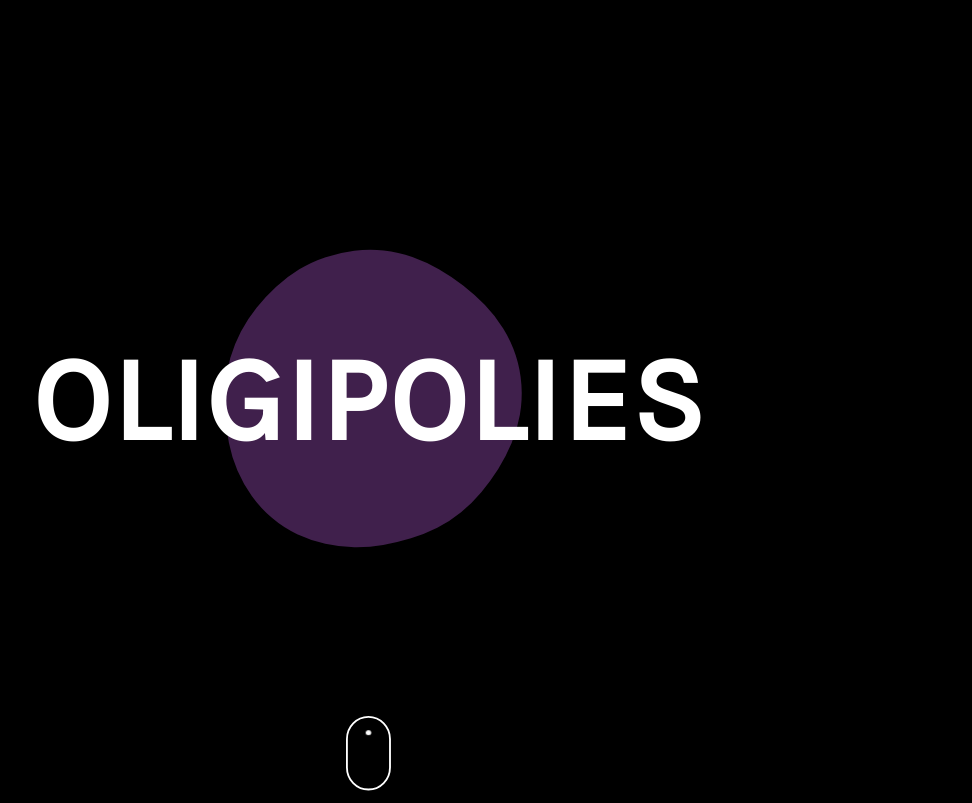
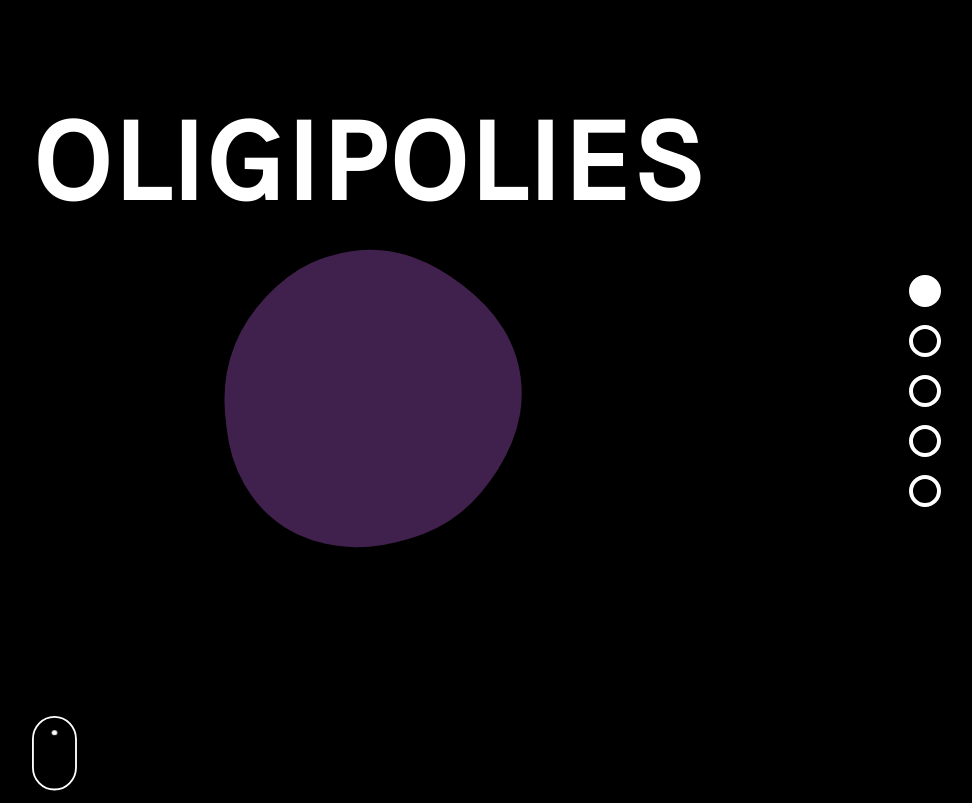
Before and after one commit to oazeemi/474-final-project, a plain HTML site: page index.html in a window 1280 px wide. Shown: the top 803 px of the page, without its empty margins (271-1243 px from the left). Drawn offline with nearby package versions, Linux system fonts and the light colour scheme.

Commit message:
Steppers

```diff
--- a/index.html
+++ b/index.html
@@ -1,47 +1,64 @@
 <!DOCTYPE html>
 
 <html lang="en">
+
 <head>
   <meta charset="utf-8" />
 
   <title>Oligopolies</title>
   <link rel="stylesheet" type="text/css" href="style.css" />
-    <link
-      href="https://fonts.googleapis.com/css?family=Karla&display=swap"
-      rel="stylesheet"
-    />
+  <link href="https://fonts.googleapis.com/css?family=Karla&display=swap" rel="stylesheet" />
 </head>
 
 <body>
+  <div id="cbp-fbscroller" class="cbp-fbscroller">
+    <script src="script.js"></script>
     <script src="https://code.jquery.com/pep/0.4.3/pep.js"></script>
-    <script src="https://unpkg.com/@babel/standalone/babel.min.js"></script>
-    <script src="script.js"></script>
-    <div>
+
+    <nav>
+      <a href="#fbsection1" class="cbp-fbcurrent">Section 1</a>
+      <a href="#fbsection2">Section 2</a>
+      <a href="#fbsection3">Section 3</a>
+      <a href="#fbsection4">Section 4</a>
+      <a href="#fbsection5">Section 5</a>
+    </nav>
+
+    <section id="fbsection1">
+      <div class=container4>
         <h1>Oligipolies</h1>
       </div>
 
-    <div id="bottom">
-      <svg
-        class="mouse"
-        xmlns="http://www.w3.org/2000/svg"
-        viewBox="0 0 76 130"
-        preserveAspectRatio="xMidYMid meet"
-      >
+      <div id="bottom" style="text-align:center;">
+        <svg class="mouse" xmlns="http://www.w3.org/2000/svg" viewBox="0 0 76 130" preserveAspectRatio="xMidYMid meet">
           <g fill="none" fill-rule="evenodd">
-          <rect
-            width="70"
-            height="118"
-            x="1.5"
-            y="1.5"
-            stroke="#FFF"
-            stroke-width="3"
-            rx="36"
-          />
+            <rect width="70" height="118" x="1.5" y="1.5" stroke="#FFF" stroke-width="3" rx="36" />
             <circle class="scroll" cx="36.5" cy="31.5" r="4.5" fill="#FFF" />
           </g>
         </svg>
       </div>
+    </section>
 
-    <div id="content" class="content"></div>
+    <section id="fbsection2">
+      <h1>Works2</h1>
+    </section>
+    <section id="fbsection3">
+      <h1>Works3</h1>
+    </section>
+    <section id="fbsection4">
+      <h1>Works4</h1>
+    </section>
+    <section id="fbsection5">
+      <h1>Works5</h1>
+    </section>
+
+  </div>
 </body>
+
+
+
+
+
+
+
+
 </html>
--- a/script.js
+++ b/script.js
@@ -38,10 +38,8 @@ class Blob {
     ctx.moveTo((p0.x + p1.x) / 2, (p0.y + p1.y) / 2);
 
     for (let i = 1; i < points; i++) {
-      pointsArray[i].solveWith(
-        pointsArray[i - 1],
-        pointsArray[i + 1] || pointsArray[0]
-      );
+
+      pointsArray[i].solveWith(pointsArray[i - 1], pointsArray[i + 1] || pointsArray[0]);
 
       let p2 = pointsArray[i].position;
       var xc = (p1.x + p2.x) / 2;
@@ -63,7 +61,7 @@ class Blob {
     // ctx.closePath();
     ctx.fillStyle = this.color;
     ctx.fill();
-    ctx.strokeStyle = "#000000";
+    ctx.strokeStyle = "#40204c";
     // ctx.stroke();
 
     /*
@@ -90,12 +88,9 @@ class Blob {
   }
 
   set canvas(value) {
-    if (
-      value instanceof HTMLElement &&
-      value.tagName.toLowerCase() === "canvas"
-    ) {
+    if (value instanceof HTMLElement && value.tagName.toLowerCase() === 'canvas') {
       this._canvas = canvas;
-      this.ctx = this._canvas.getContext("2d");
+      this.ctx = this._canvas.getContext('2d');
     }
   }
   get canvas() {
@@ -121,16 +116,19 @@ class Blob {
   }
 
   set position(value) {
-    if (typeof value == "object" && value.x && value.y) {
+    if (typeof value == 'object' && value.x && value.y) {
       this._position = value;
     }
   }
   get position() {
-    return this._position || { x: 0.5, y: 0.5 };
+    return this._position || {
+      x: 0.5,
+      y: 0.5
+    };
   }
 
   get divisional() {
-    return (Math.PI * 2) / this.numPoints;
+    return Math.PI * 2 / this.numPoints;
   }
 
   get center() {
@@ -161,16 +159,11 @@ class Point {
   }
 
   solveWith(leftPoint, rightPoint) {
-    this.acceleration =
-      (-0.3 * this.radialEffect +
-        (leftPoint.radialEffect - this.radialEffect) +
-        (rightPoint.radialEffect - this.radialEffect)) *
-        this.elasticity -
-      this.speed * this.friction;
+    this.acceleration = (-0.3 * this.radialEffect + (leftPoint.radialEffect - this.radialEffect) + (rightPoint.radialEffect - this.radialEffect)) * this.elasticity - this.speed * this.friction;
   }
 
   set acceleration(value) {
-    if (typeof value == "number") {
+    if (typeof value == 'number') {
       this._acceleration = value;
       this.speed += this._acceleration * 2;
     }
@@ -180,7 +173,7 @@ class Point {
   }
 
   set speed(value) {
-    if (typeof value == "number") {
+    if (typeof value == 'number') {
       this._speed = value;
       this.radialEffect += this._speed * 5;
     }
@@ -190,7 +183,7 @@ class Point {
   }
 
   set radialEffect(value) {
-    if (typeof value == "number") {
+    if (typeof value == 'number') {
       this._radialEffect = value;
     }
   }
@@ -200,13 +193,9 @@ class Point {
 
   get position() {
     return {
-      x:
-        this.parent.center.x +
-        this.components.x * (this.parent.radius + this.radialEffect),
-      y:
-        this.parent.center.y +
-        this.components.y * (this.parent.radius + this.radialEffect)
-    };
+      x: this.parent.center.x + this.components.x * (this.parent.radius + this.radialEffect),
+      y: this.parent.center.y + this.components.y * (this.parent.radius + this.radialEffect)
+    }
   }
 
   get components() {
@@ -214,7 +203,7 @@ class Point {
   }
 
   set elasticity(value) {
-    if (typeof value === "number") {
+    if (typeof value === 'number') {
       this._elasticity = value;
     }
   }
@@ -222,7 +211,7 @@ class Point {
     return this._elasticity || 0.001;
   }
   set friction(value) {
-    if (typeof value === "number") {
+    if (typeof value === 'number') {
       this._friction = value;
     }
   }
@@ -231,53 +220,71 @@ class Point {
   }
 }
 
-blob = new Blob();
+blob = new Blob;
 
-init = function() {
-  canvas = document.createElement("canvas");
-  canvas.setAttribute("touch-action", "none");
+init = function () {
+  canvas = document.createElement('canvas');
+  canvas.setAttribute('touch-action', 'none');
 
   document.body.appendChild(canvas);
 
-  let resize = function() {
+  let resize = function () {
     canvas.width = window.innerWidth;
     canvas.height = window.innerHeight;
-  };
-  window.addEventListener("resize", resize);
+  }
+  window.addEventListener('resize', resize);
   resize();
 
-  let oldMousePoint = { x: 0, y: 0 };
+  let oldMousePoint = {
+    x: 0,
+    y: 0
+  };
   let hover = false;
-  let mouseMove = function(e) {
+  let mouseMove = function (e) {
+
     let pos = blob.center;
-    let diff = { x: e.clientX - pos.x, y: e.clientY - pos.y };
-    let dist = Math.sqrt(diff.x * diff.x + diff.y * diff.y);
+    let diff = {
+      x: e.clientX - pos.x,
+      y: e.clientY - pos.y
+    };
+    let dist = Math.sqrt((diff.x * diff.x) + (diff.y * diff.y));
     let angle = null;
 
-    blob.mousePos = { x: pos.x - e.clientX, y: pos.y - e.clientY };
+    blob.mousePos = {
+      x: pos.x - e.clientX,
+      y: pos.y - e.clientY
+    };
 
     if (dist < blob.radius && hover === false) {
-      let vector = { x: e.clientX - pos.x, y: e.clientY - pos.y };
+      let vector = {
+        x: e.clientX - pos.x,
+        y: e.clientY - pos.y
+      };
       angle = Math.atan2(vector.y, vector.x);
       hover = true;
       // blob.color = '#77FF00';
     } else if (dist > blob.radius && hover === true) {
-      let vector = { x: e.clientX - pos.x, y: e.clientY - pos.y };
+      let vector = {
+        x: e.clientX - pos.x,
+        y: e.clientY - pos.y
+      };
       angle = Math.atan2(vector.y, vector.x);
       hover = false;
-      blob.color = null;
+      blob.color = "#40204c";
     }
 
-    if (typeof angle == "number") {
+    if (typeof angle == 'number') {
+
       let nearestPoint = null;
       let distanceFromPoint = 100;
 
-      blob.points.forEach(point => {
+      blob.points.forEach((point) => {
         if (Math.abs(angle - point.azimuth) < distanceFromPoint) {
           // console.log(point.azimuth, angle, distanceFromPoint);
           nearestPoint = point;
           distanceFromPoint = Math.abs(angle - point.azimuth);
         }
+
       });
 
       if (nearestPoint) {
@@ -285,22 +292,21 @@ init = function() {
           x: oldMousePoint.x - e.clientX,
           y: oldMousePoint.y - e.clientY
         };
-        strength =
-          Math.sqrt(strength.x * strength.x + strength.y * strength.y) * 10;
+        strength = Math.sqrt((strength.x * strength.x) + (strength.y * strength.y)) * 10;
         if (strength > 100) strength = 100;
-        nearestPoint.acceleration = (strength / 100) * (hover ? -1 : 1);
+        nearestPoint.acceleration = strength / 100 * (hover ? -1 : 1);
       }
     }
 
     oldMousePoint.x = e.clientX;
     oldMousePoint.y = e.clientY;
-  };
+  }
   // window.addEventListener('mousemove', mouseMove);
-  window.addEventListener("pointermove", mouseMove);
+  window.addEventListener('pointermove', mouseMove);
 
   blob.canvas = canvas;
   blob.init();
   blob.render();
-};
+}
 
 init();
--- a/style.css
+++ b/style.css
@@ -5,7 +5,7 @@ body {
   height: 100vh;
   overflow: hidden;
   position: relative;
-  background: #000000;
+  background: black;
 
   display: flex;
   align-items: center;
@@ -46,12 +46,11 @@ $mouse-width: 2.5rem;
   justify-content: center;
   padding: 12rem 2rem;
   color: white;
+
   background: {
-    image: linear-gradient(
-        to bottom,
+    image: linear-gradient(to bottom,
         rgba(69, 72, 77, 1) 0%,
-        rgba(0, 0, 0, 1) 100%
-      ),
+        rgba(0, 0, 0, 1) 100%),
       url("https://source.unsplash.com/random/1920x1080/?sky");
     blend-mode: multiply;
     size: cover;
@@ -82,6 +81,7 @@ $mouse-width: 2.5rem;
 }
 
 @keyframes scroll {
+
   0%,
   20% {
     transform: translateY(0) scaleY(1);
@@ -92,8 +92,64 @@ $mouse-width: 2.5rem;
     opacity: 0;
   }
 }
+
 #bottom {
   position: absolute;
   right: 50;
   bottom: 0;
 }
+
+
+.container,
+.cbp-fbscroller,
+.cbp-fbscroller section {
+  height: 100%;
+}
+
+/* The nav is fixed on the right side  and we center it by translating it 50%
+(we don't know it's height so we can't use the negative margin trick) */
+.cbp-fbscroller>nav {
+  position: fixed;
+  z-index: 9999;
+  right: 100px;
+  top: 50%;
+  -webkit-transform: translateY(-50%);
+  -moz-transform: translateY(-50%);
+  -ms-transform: translateY(-50%);
+  transform: translateY(-50%);
+}
+
+.cbp-fbscroller>nav a {
+  display: block;
+  position: relative;
+  color: transparent;
+  height: 50px;
+}
+
+.cbp-fbscroller>nav a:after {
+  content: '';
+  position: absolute;
+  width: 24px;
+  height: 24px;
+  border-radius: 50%;
+  border: 4px solid #fff;
+}
+
+.cbp-fbscroller>nav a:hover:after {
+  background: rgba(255, 255, 255, 0.6);
+}
+
+.cbp-fbscroller>nav a.cbp-fbcurrent:after {
+  background: #fff;
+}
+
+/* background-attachment does the trick */
+.cbp-fbscroller section {
+  background-attachment: fixed;
+}
+
+div.container4 {
+  position: relative
+}
+
+svg {}
```
Lines whose indentation alone changed are shown as unchanged.
